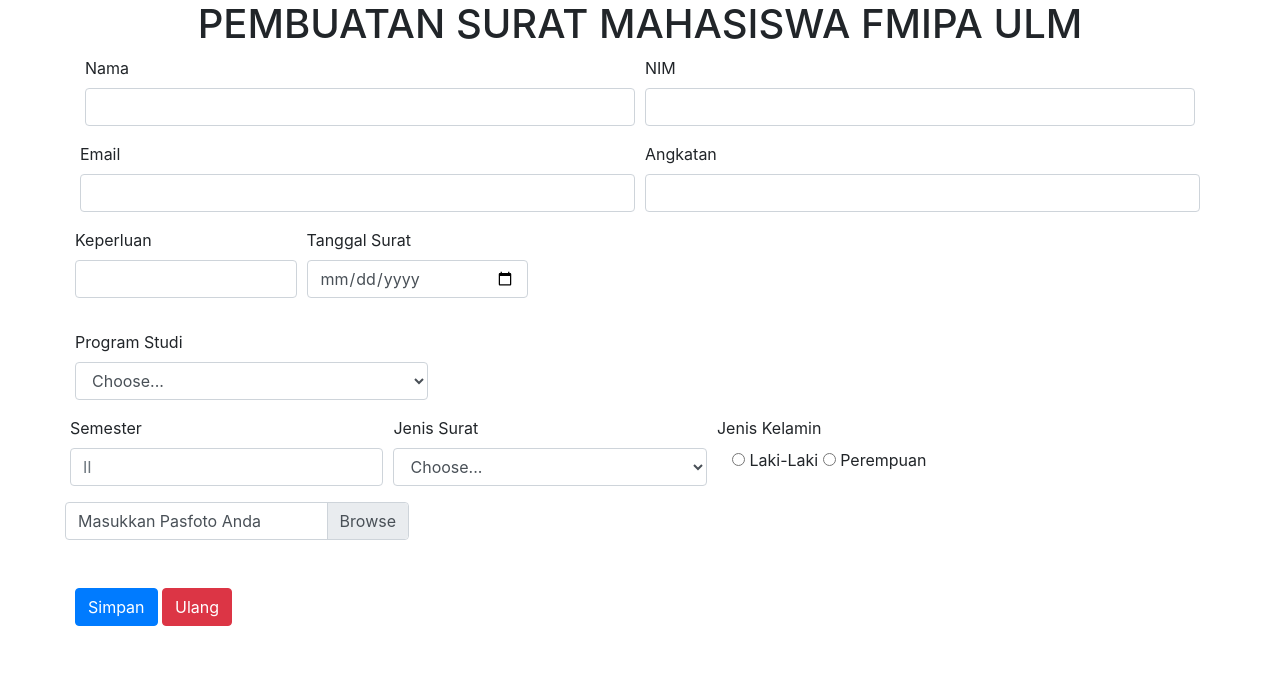
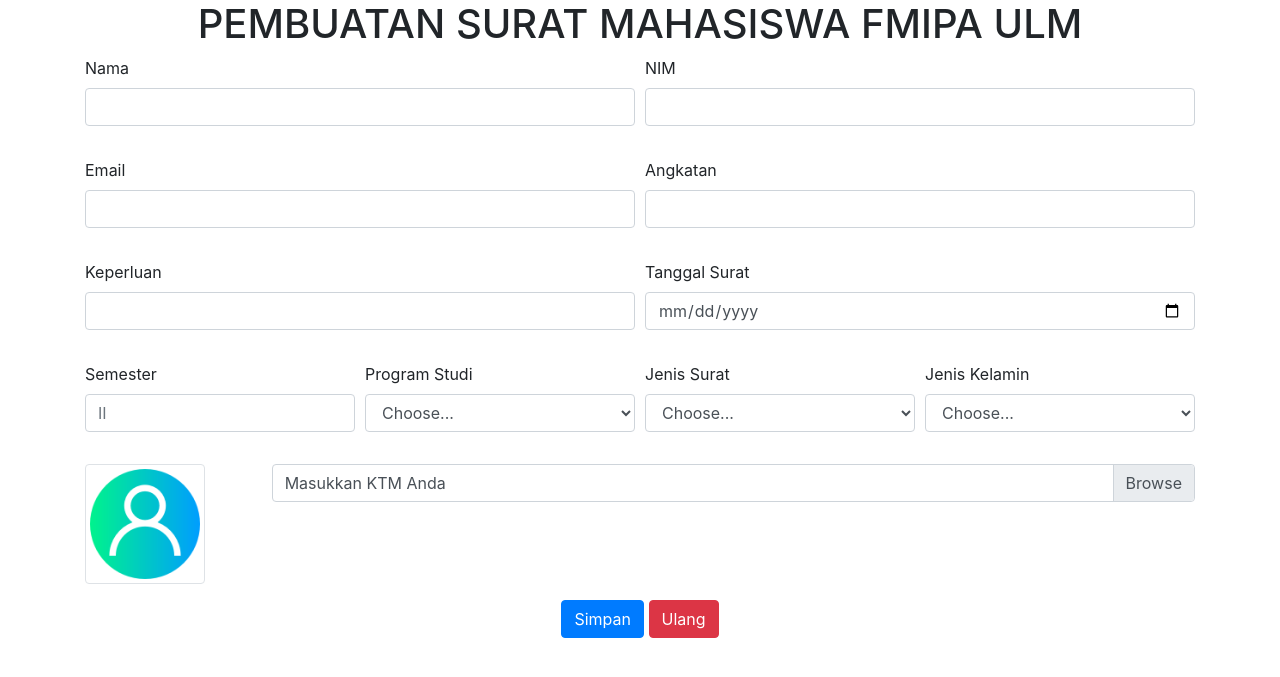
Before and after one commit to meftahmafazy/UTS-Pemweb-Lanjut, a CodeIgniter 4 app: template app/Views/tampilan/fill.php in a window 1280 px wide. Shown: the part 56-733 px from the top of the page. Run offline with PHP 8.4 and a stand-in for CodeIgniter, Linux system fonts and the light colour scheme; the template is opened without the code that fills it, so the values that code supplies are empty; some libraries are stand-ins or nearby versions.

Commit message:
add upload file

```diff
--- a/app/Models/ModelMhs.php
+++ b/app/Models/ModelMhs.php
@@ -8,7 +8,7 @@ class ModelMhs extends Model
 {
     protected $table = 'mahasiswa';
     protected $primaryKey = 'no_surat';
-    protected $allowedFields = ['foto_mhs','nim', 'nama_mahasiswa', 'id_prodi', 'semester', 'jenis_kelamin', 'angkatan', 'email', 'tanggal_surat', 'id_jenisSurat', 'keperluan', 'file_surat'];
+    protected $allowedFields = ['foto_mhs', 'nim', 'nama_mahasiswa', 'id_prodi', 'semester', 'jenis_kelamin', 'angkatan', 'email', 'tanggal_surat', 'id_jenisSurat', 'keperluan', 'file_surat'];
 
     public function ambilData()
     {
--- a/app/Views/layout/template.php
+++ b/app/Views/layout/template.php
@@ -1,5 +1,6 @@
 <!doctype html>
 <html lang="en">
+
 <head>
   <!-- Required meta tags -->
   <meta charset="utf-8">
@@ -10,23 +11,34 @@
 
   <title>Portal Surat</title>
 </head>
+
 <body>
 
   <?= $this->include('layout/navbar') ?>
 
-<?= $this->renderSection('content')?>
+  <?= $this->renderSection('content') ?>
 
   <!-- Optional JavaScript; choose one of the two! -->
 
   <!-- Option 1: jQuery and Bootstrap Bundle (includes Popper) -->
   <script src="https://code.jquery.com/jquery-3.5.1.slim.min.js" integrity="sha384-DfXdz2htPH0lsSSs5nCTpuj/zy4C+OGpamoFVy38MVBnE+IbbVYUew+OrCXaRkfj" crossorigin="anonymous"></script>
   <script src="https://cdn.jsdelivr.net/npm/bootstrap@4.6.0/dist/js/bootstrap.bundle.min.js" integrity="sha384-Piv4xVNRyMGpqkS2by6br4gNJ7DXjqk09RmUpJ8jgGtD7zP9yug3goQfGII0yAns" crossorigin="anonymous"></script>
+  <script>
+    function previewImg() {
+      const foto_mhs = document.querySelector('#foto_mhs');
+      const fotoLabel = document.querySelector('.custom-file-label');
+      const imgPreview = document.querySelector('.img-preview');
 
-    <!-- Option 2: Separate Popper and Bootstrap JS -->
-    <!--
-    <script src="https://code.jquery.com/jquery-3.5.1.slim.min.js" integrity="sha384-DfXdz2htPH0lsSSs5nCTpuj/zy4C+OGpamoFVy38MVBnE+IbbVYUew+OrCXaRkfj" crossorigin="anonymous"></script>
-    <script src="https://cdn.jsdelivr.net/npm/popper.js@1.16.1/dist/umd/popper.min.js" integrity="sha384-9/reFTGAW83EW2RDu2S0VKaIzap3H66lZH81PoYlFhbGU+6BZp6G7niu735Sk7lN" crossorigin="anonymous"></script>
-    <script src="https://cdn.jsdelivr.net/npm/bootstrap@4.6.0/dist/js/bootstrap.min.js" integrity="sha384-+YQ4JLhjyBLPDQt//I+STsc9iw4uQqACwlvpslubQzn4u2UU2UFM80nGisd026JF" crossorigin="anonymous"></script>
-    -->
+      fotoLabel.textContent = foto_mhs.files[0].name;
+
+      const fileFoto = new FileReader();
+      fileFoto.readAsDataURL(foto_mhs.files[0]);
+
+      fileFoto.onload = function(e) {
+        imgPreview.src = e.target.result;
+      }
+    }
+  </script>
 </body>
+
 </html>
--- a/app/Views/tampilan/fill.php
+++ b/app/Views/tampilan/fill.php
@@ -17,13 +17,16 @@ use App\Models\ModelSurat;
     <div class="col">
 
       <!-- Form -->
-      <form action="/surat/simpan" method="POST" enctype="multipart/form-data">
+      <form action="<?= base_url('surat/simpan') ?>" method="POST" enctype="multipart/form-data">
+
+        <!-- Baris 1 -->
+        <div class="form-group">
           <div class="form-row">
 
             <!-- Nama -->
             <div class="form-group col-md-6">
               <label for="inputName">Nama</label>
-            <input type="text" class="form-control  <?= ($validation->hasError('nama_mahasiswa')) ? 'is-invalid' : ''; ?>" id="inputEmail4" name="nama_mahasiswa">
+              <input type="text" class="form-control  <?= ($validation->hasError('nama_mahasiswa')) ? 'is-invalid' : ''; ?>" id="inputEmail4" name="nama_mahasiswa" value="<?= old('nama_mahasiswa'); ?>">
               <div id="validationServer03Feedback" class="invalid-feedback">
                 <?= $validation->getError('nama_mahasiswa') ?>
               </div>
@@ -32,41 +35,46 @@ use App\Models\ModelSurat;
             <!-- NIM -->
             <div class="form-group col-md-6">
               <label for="inputPassword4">NIM</label>
-            <input type="text" class="form-control <?= ($validation->hasError('nim')) ? 'is-invalid' : ''; ?>" id="inputPassword4" name="nim">
+              <input type="text" class="form-control <?= ($validation->hasError('nim')) ? 'is-invalid' : ''; ?>" id="inputPassword4" name="nim" value="<?= old('nim'); ?>">
               <div id="validationServer03Feedback" class="invalid-feedback">
-              <?= $validation->getError('nama_mahasiswa') ?>
+                <?= $validation->getError('nim') ?>
+              </div>
+            </div>
+          </div>
+        </div>
+        <!-- Akhir Baris 1 -->
+
+        <div class="form-group">
+          <div class="form-row">
+            <!-- Email -->
+            <div class="form-group col-md-6">
+              <label for="inputEmail4">Email</label>
+              <input type="email" class="form-control <?= ($validation->hasError('email')) ? 'is-invalid' : ''; ?>" id="inputEmail4" name="email" value="<?= old('email'); ?>">
+              <div id="validationServer03Feedback" class="invalid-feedback">
+                <?= $validation->getError('email') ?>
               </div>
             </div>
 
-
-          <div class="form-group">
-            <!-- Email -->
-            <div class="form-row">
-              <div class="form-group col-md-6">
-                <label for="inputEmail4">Email</label>
-                <input type="email" class="form-control <?= ($validation->hasError('email')) ? 'is-invalid' : ''; ?>" id="inputEmail4" name="email">
-                <div id="validationServer03Feedback" class="invalid-feedback">
-                  <?= $validation->getError('nama_mahasiswa') ?>
-                </div>
-              </div>
-
-              <!-- No HP -->
+            <!--Angkatan -->
             <div class="form-group col-md-6">
               <label for="inputPassword4">Angkatan</label>
-                <input type="text" class="form-control <?= ($validation->hasError('angkatan')) ? 'is-invalid' : ''; ?>" id="inputPassword4" name="angkatan">
+              <input type="text" class="form-control <?= ($validation->hasError('angkatan')) ? 'is-invalid' : ''; ?>" id="inputPassword4" name="angkatan" value="<?= old('angkatan'); ?>">
               <div id="validationServer03Feedback" class="invalid-feedback">
                 <?= $validation->getError('angkatan') ?>
               </div>
             </div>
+          </div>
+        </div>
+        <!-- Akhir Baris 2 -->
 
-              <!-- Keperluan -->
+        <!-- Baris 3 -->
         <div class="form-group">
           <div class="form-row">
 
             <!-- Keperluan -->
             <div class="form-group col-md-6">
               <label for="inputAddress">Keperluan</label>
-                    <input type="text" class="form-control <?= ($validation->hasError('keperluan')) ? 'is-invalid' : ''; ?>" id="inputAddress" name="keperluan">
+              <input type="text" class="form-control <?= ($validation->hasError('keperluan')) ? 'is-invalid' : ''; ?>" id="inputAddress" name="keperluan" value="<?= old('keperluan'); ?>">
               <div id="validationServer03Feedback" class="invalid-feedback">
                 <?= $validation->getError('keperluan') ?>
               </div>
@@ -75,17 +83,30 @@ use App\Models\ModelSurat;
             <!-- Tanggal Surat -->
             <div class="form-group col-md-6">
               <label for="inputAddress">Tanggal Surat</label>
-                    <div class="input-group input-daterange"> <input type="date" id="start" class="form-control" name="tanggal_surat"></div>
+              <div class="input-group input-daterange"> <input type="date" id="start" class="form-control" name="tanggal_surat" value="<?= old('tanggal_surat'); ?>" required></div>
             </div>
+
+          </div>
+        </div>
+        <!-- Akhir Baris 3 -->
+
+        <!-- Baris 4 -->
+        <div class="form-group">
+          <div class="form-row">
+
+            <!-- Semester -->
+            <div class="form-group col-md-3">
+              <label for="inputState">Semester</label>
+              <input type="text" class="form-control <?= ($validation->hasError('semester')) ? 'is-invalid' : ''; ?>" name="semester" id="inputAddress" placeholder="II" value="<?= old('semester'); ?>">
+              <div id="validationServer03Feedback" class="invalid-feedback">
+                <?= $validation->getError('semester') ?>
               </div>
             </div>
 
             <!-- Prodi -->
-              <div class="form-group">
-                <div class="form-row">
-                  <div class="form-group col-md-4">
+            <div class="form-group col-md-3">
               <label for="inputState">Program Studi</label>
-                    <select id="inputState" class="form-control" name="prodi">
+              <select id="inputState" class="form-control" name="prodi" value="<?= old('prodi'); ?>" required>
                 <option selected>Choose...</option>
                 <?php
                 $Prodi = new ModelProdi();
@@ -97,27 +118,15 @@ use App\Models\ModelSurat;
               </select>
             </div>
 
-                  <div class="form-group">
-                    <div class="form-row">
-
-                      <!-- Semester -->
-                      <div class="form-group col-md-4">
-                        <label for="inputState">Semester</label>
-                        <input type="text" class="form-control <?= ($validation->hasError('semester')) ? 'is-invalid' : ''; ?>" name="semester" id="inputAddress" placeholder="II">
-                        <div id="validationServer03Feedback" class="invalid-feedback">
-                          <?= $validation->getError('semester') ?>
-                        </div>
-                      </div>
-
             <!-- Jenis Surat -->
-                      <div class="form-group col-md-4">
+            <div class="form-group col-md-3">
               <label for="inputState">Jenis Surat</label>
-                        <select id="inputState" class="form-control" name="id_jenisSurat">
+              <select id="inputState" class="form-control" name="id_jenisSurat" value="<?= old('id_jenisSurat'); ?>" required>
                 <option selected>Choose...</option>
                 <?php
                 $Surat = new ModelSurat();
-                          $dataProdi = $Surat->getSurat();
-                          foreach ($dataProdi as $row) {
+                $dataSurat = $Surat->getSurat();
+                foreach ($dataSurat as $row) {
                 ?>
                   <option value="<?= $row['id_jenisSurat'] ?>"> <?= $row['nama_jenisSurat'] ?></option>
                 <?php } ?>
@@ -125,41 +134,52 @@ use App\Models\ModelSurat;
             </div>
 
             <!-- Jenis Kelamin -->
-                      <div class="form-group col-md-4">
-                        <label for="">Jenis Kelamin</label>
+            <div class="form-group col-md-3">
+              <label for="inputState">Jenis Kelamin</label>
+              <select id="inputState" class="form-control" name="jenis_kelamin" value="<?= old('jenis_kelamin'); ?>" required>
+                <option selected>Choose...</option>
+                <option name="jenis_kelamin" value="Laki-Laki">Laki-Laki</option>
+                <option name="jenis_kelamin" value="Perempuan">Perempuan</option>
+
+
+
+              </select>
+            </div>
+          </div>
+        </div>
+        <!-- Akhir Baris 4 -->
+
+        <!-- Baris 5 -->
+        <div class="form-group">
           <div class="form-row">
-                          <div class="form-check">
-                            <input type="radio" name="jenis_kelamin" id="exampleRadios2" value="Laki-Laki">
-                            <label class="form-check-label" for="exampleRadios2">
-                              Laki-Laki
-                            </label>
-                            <input type="radio" name="jenis_kelamin" id="exampleRadios2" value="Perempuan">
-                            <label class="form-check-label" for="exampleRadios2">
-                              Perempuan
-                            </label>
+            <!-- Thumbnail Upload File -->
+
+            <div class="col-md-2">
+              <img src="/img/upload/default_user.png" class="img-thumbnail img-preview" width="120px">
+            </div>
+
+            <!-- Input Gambar -->
+            <div class="col-md-10">
+              <div class="custom-file">
+                <input type="file" class="custom-file-input <?= ($validation->hasError('foto_mhs')) ? 'is-invalid' : ''; ?>" id="foto_mhs" name="foto_mhs" value="<?= old('foto_mhs'); ?>" onchange="previewImg()">
+                <div id="validationServer03Feedback" class="invalid-feedback">
+                  <?= $validation->getError('foto_mhs') ?>
+                </div>
+                <label class="custom-file-label" for="foto_mhs">Masukkan KTM Anda</label>
+              </div>
+            </div>
+          </div>
+        </div>
+        <!-- Akhir Baris 5 -->
+
+        <center>
+          <button type="submit" class="btn btn-primary" name="daftar">Simpan</button>
+          <button type="reset" class="btn btn-danger" name="daftar">Ulang</button>
+        </center>
+    </div>
+    </form>
   </div>
 </div>
 </div>
 
-                      <!-- Input File -->
-                      <div class="form-group">
-                        <div class="custom-file">
-                          <input type="file" class="custom-file-input" id="foto_mhs" name="foto_mhs">
-                          <label class="custom-file-label" for="customFile">Masukkan Pasfoto Anda</label>
-                        </div>
-                      </div>
-                    </div>
-                  </div>
-
-      </form>
-
-    </div>
-  </div>
-  <center>
-    <button type="submit" class="btn btn-primary" name="daftar">Simpan</button>
-    <button type="reset" class="btn btn-danger" name="daftar">Ulang</button>
-  </center>
-
-</div>
-
 <?= $this->endSection(); ?>
```
Also changed, not shown: app/Controllers/surat.php (+55 -34 lines), app/Views/tampilan/home.php (+20 -7 lines), public/img/upload/1635048182_cb666aaf91571fc13bc9.jpg (added), public/img/upload/default_user.png (added), 1 other file. Lines whose indentation alone changed are shown as unchanged.
